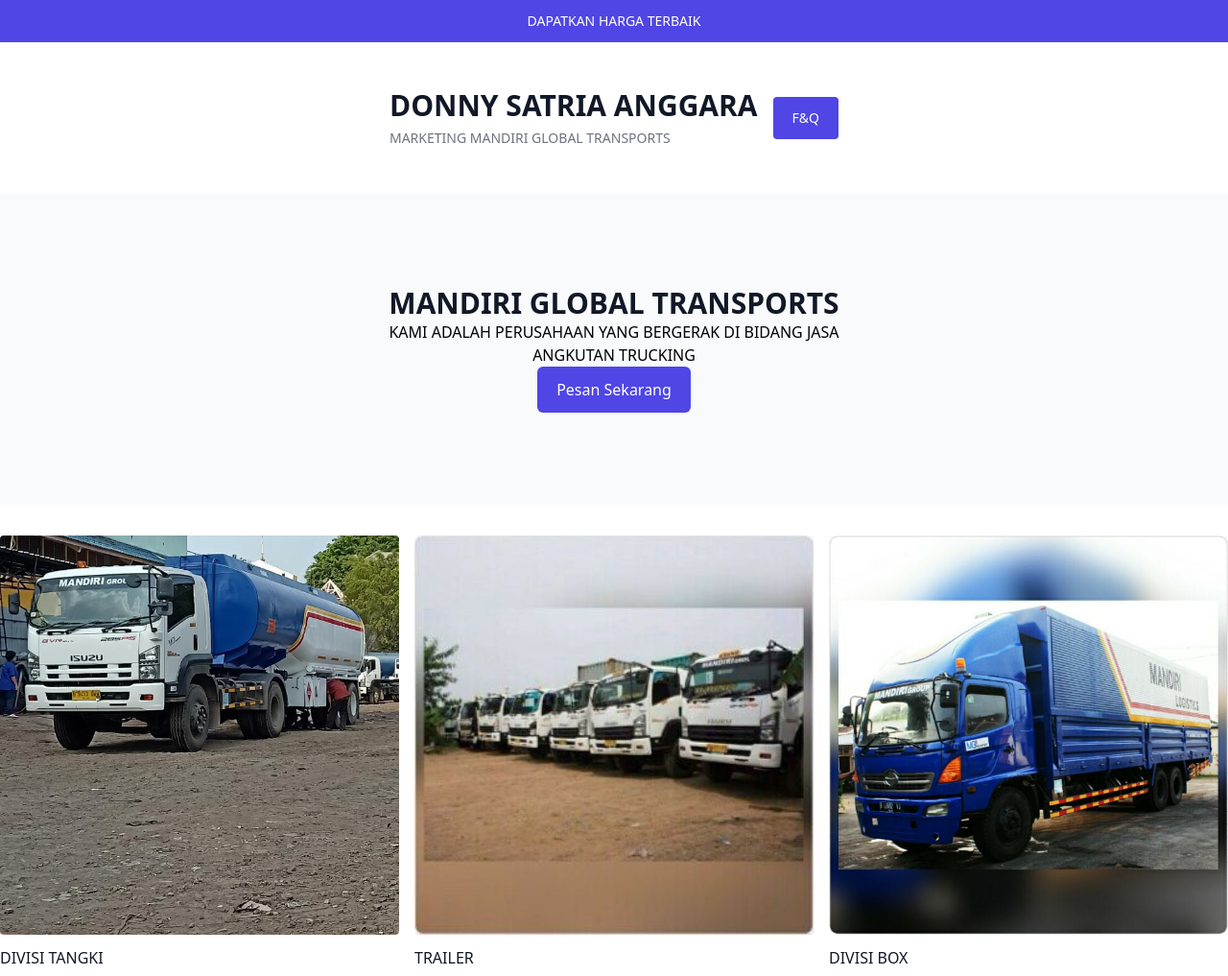
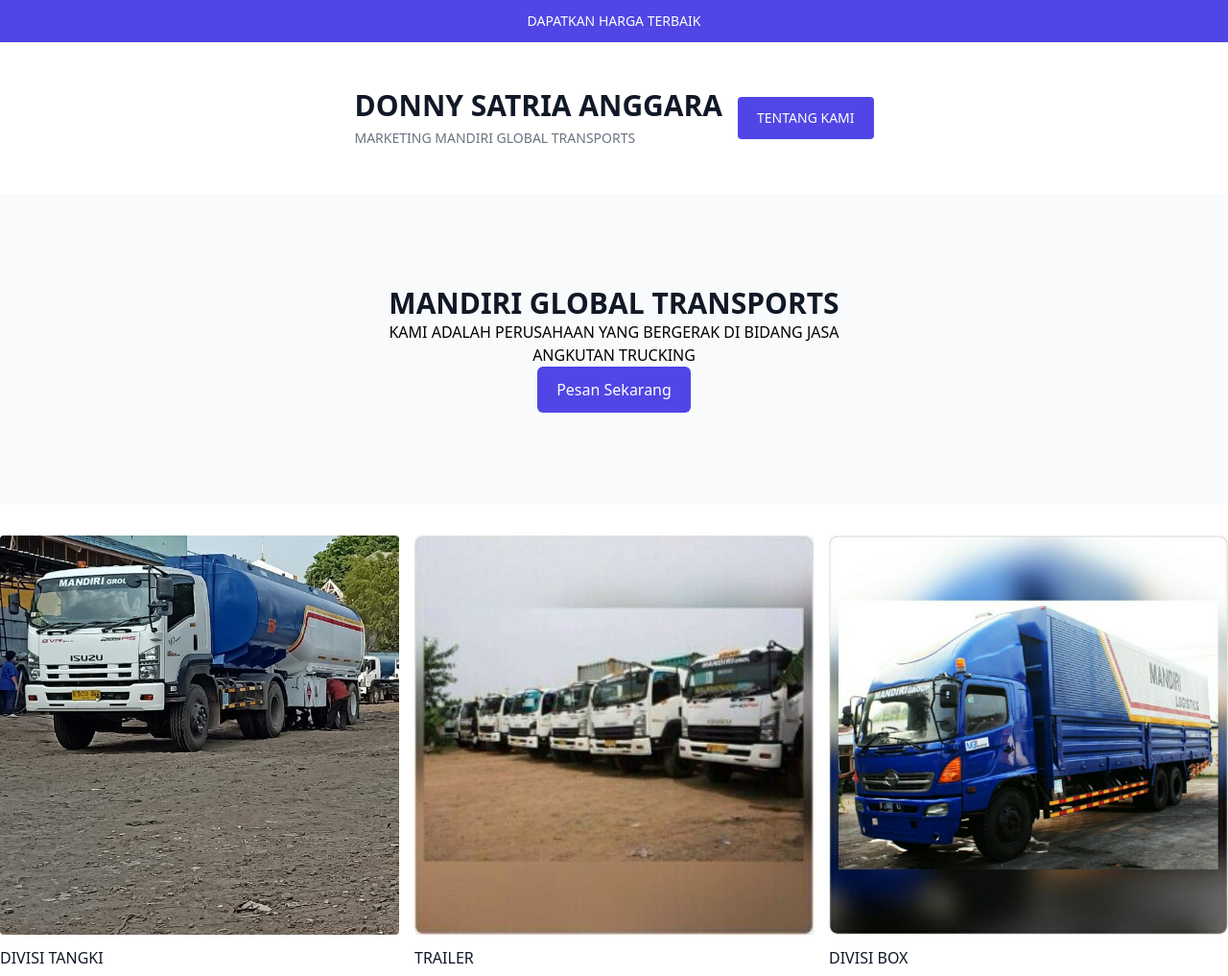
Before and after one commit to pippo131182/MGT, a plain HTML site: page index.html in a window 1280 px wide. Shown: the top 1017 px of the page at 96% size. Drawn offline with nearby package versions, Linux system fonts and the light colour scheme.

Commit message:
Update index.html

```diff
--- a/index.html
+++ b/index.html
@@ -32,7 +32,7 @@
             class="inline-block rounded bg-indigo-600 px-5 py-3 text-sm font-medium text-white transition hover:bg-indigo-700 focus:outline-none focus:ring"
             type="button"
           >
-            <a href="F&Q.html">F&Q</a>
+            <a href="F&Q.html">TENTANG KAMI</a>
           </button>
         </div>
       </div>
```
